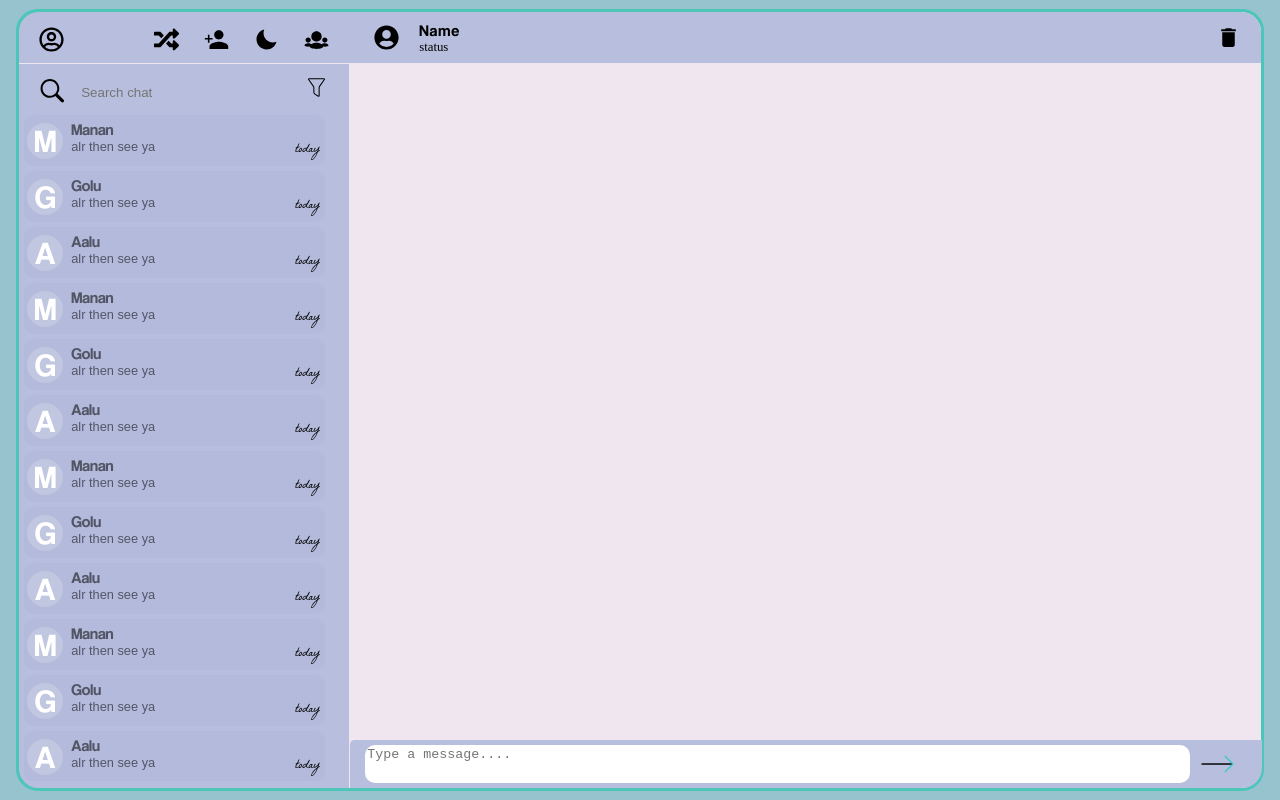
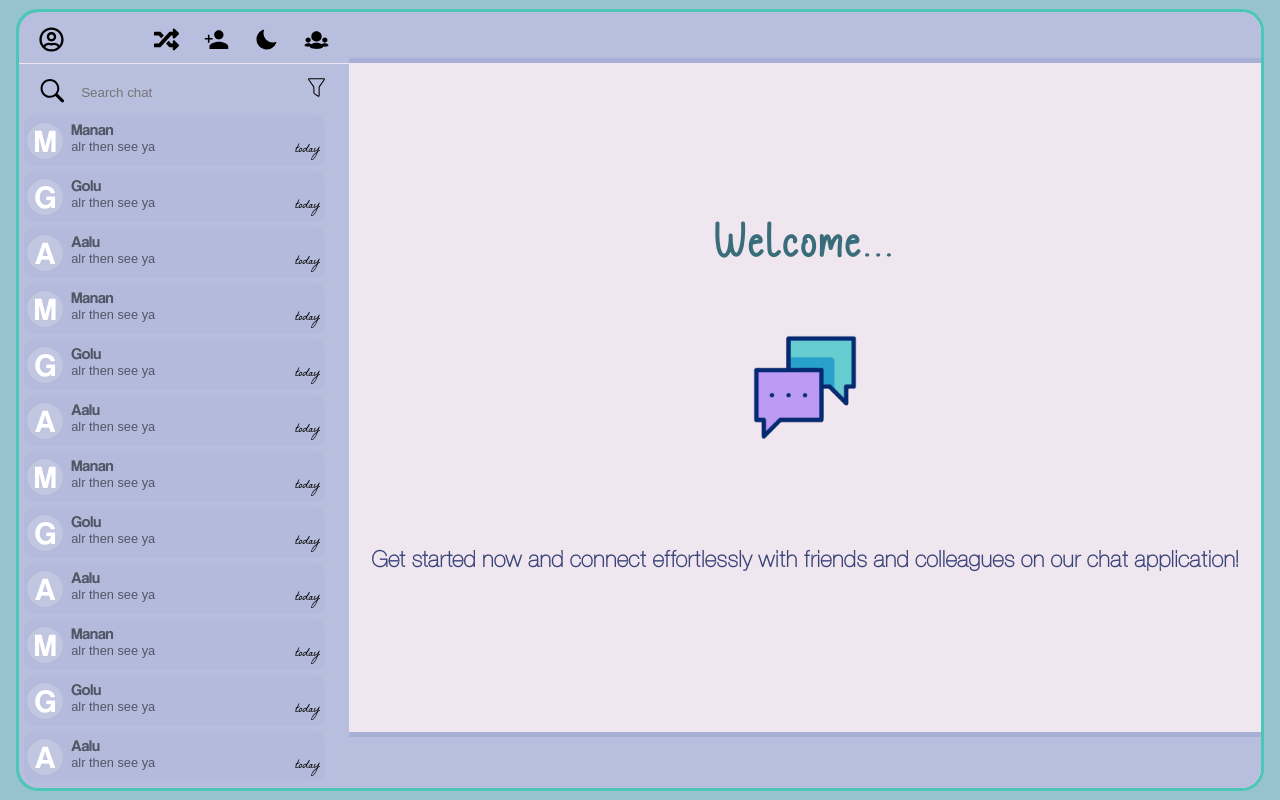
Before and after one commit to MananAgarawal/SocketChat, a React (Create React App) app in the folder client/: page /app/welcome in a window 1280 px wide. Built offline with nearby package versions, Linux system fonts and the light colour scheme.

Commit message:
Routing setted up

```diff
--- a/client/package.json
+++ b/client/package.json
@@ -9,6 +9,7 @@
     "react": "^18.2.0",
     "react-dom": "^18.2.0",
     "react-icons": "^4.12.0",
+    "react-router-dom": "^6.21.1",
     "react-scripts": "5.0.1",
     "sass": "^1.69.5",
     "web-vitals": "^2.1.4"
--- a/client/src/App.js
+++ b/client/src/App.js
@@ -1,14 +1,28 @@
+import { Route, Routes } from 'react-router-dom';
 import './App.scss';
 import LogorSign from './components/Loginorsignup';
 import Maincontainer from './components/Maincontainer';
+import Welcome from './components/welcome';
+import Chatarea from './components/Chatarea';
+import Creategroup from './components/Creategroups';
 
 
 function App() {
   return (
-    <div className="App">
-      {/* <LogorSign /> */}
-      <Maincontainer />
-    </div>
+
+      <div className="App">
+        <Routes>
+            <Route path='/Auth' element={<LogorSign/>} />
+            <Route path='/App' element={<Maincontainer />}>
+                <Route path='Welcome' element={<Welcome />}/>
+                <Route path='chat' element={<Chatarea />}/>
+                <Route path='creategroup' element={<Creategroup />}/>
+            </Route>
+        </Routes>
+
+
+      </div>
+
   );
 }
 
--- a/client/src/components/Chatarea/index.js
+++ b/client/src/components/Chatarea/index.js
@@ -40,7 +40,7 @@ const Chatarea = () => {
             <div className="Chatarea">
             </div>
             <div id="appending" className="Inputarea">
-                <textarea spellcheck="false" id="myTextarea" onChange={(e) => setInputValue(e.target.value)} className="inputelem" placeholder="Type a message...."/>
+                <textarea spellCheck="false" id="myTextarea" onChange={(e) => setInputValue(e.target.value)} className="inputelem" placeholder="Type a message...."/>
                 <img onClick={handlesendarrow} className="sendarrow" src={arrow}  alt="Looping GIF" />
             </div>
         </div>
--- a/client/src/components/Maincontainer.js
+++ b/client/src/components/Maincontainer.js
@@ -4,16 +4,17 @@ import Sidebar from './sidebar'
 import Chatarea from './Chatarea';
 import Welcome from './welcome';
 import Creategroup from './Creategroups';
+import { Outlet } from 'react-router-dom';
 
 const Maincontainer = () => {
     return (
         <div className ='conatiner'>
             <Sidebar />
-
+            <Outlet />
 
             {/* <Creategroup /> */}
             {/* <Welcome /> */}
-            <Chatarea />
+            {/* <Chatarea /> */}
         </div>
     );
 }
--- a/client/src/components/sidebar/index.js
+++ b/client/src/components/sidebar/index.js
@@ -4,6 +4,7 @@ import { TiGroup } from "react-icons/ti";
 import { IoMdPersonAdd, IoMdMoon } from "react-icons/io";
 import { GoSearch } from "react-icons/go";
 import { CiFilter } from "react-icons/ci";
+import { useNavigate } from "react-router-dom";
 import "./index.scss";
 import "../mystyles.scss";
 
@@ -101,7 +102,12 @@ const Sidebar = () => {
     },
   ]);
 
+  const navigate = useNavigate();
 
+  useEffect(() => {
+    // Redirect to /app/welcome when the component mounts
+    navigate('/app/welcome');
+  }, []);
 
   return (
     <div className="Mainsidebar">
@@ -118,7 +124,7 @@ const Sidebar = () => {
         <span className="icons">
           <IoMdMoon />
         </span>
-        <span className="icons">
+        <span onClick={() => {navigate('creategroup')}} className="icons">
           <TiGroup />
         </span>
       </div>
--- a/client/src/index.js
+++ b/client/src/index.js
@@ -2,11 +2,15 @@ import React from 'react';
 import ReactDOM from 'react-dom/client';
 import './index.scss';
 import App from './App';
+import { BrowserRouter } from 'react-router-dom'
 
 
 const root = ReactDOM.createRoot(document.getElementById('root'));
 root.render(
   <React.StrictMode>
-    <App />
+    <BrowserRouter>
+        <App />
+    </BrowserRouter>
   </React.StrictMode>
+
 );
```
Also changed, not shown: 1 other file (tests, documents, lock files or other folders).
